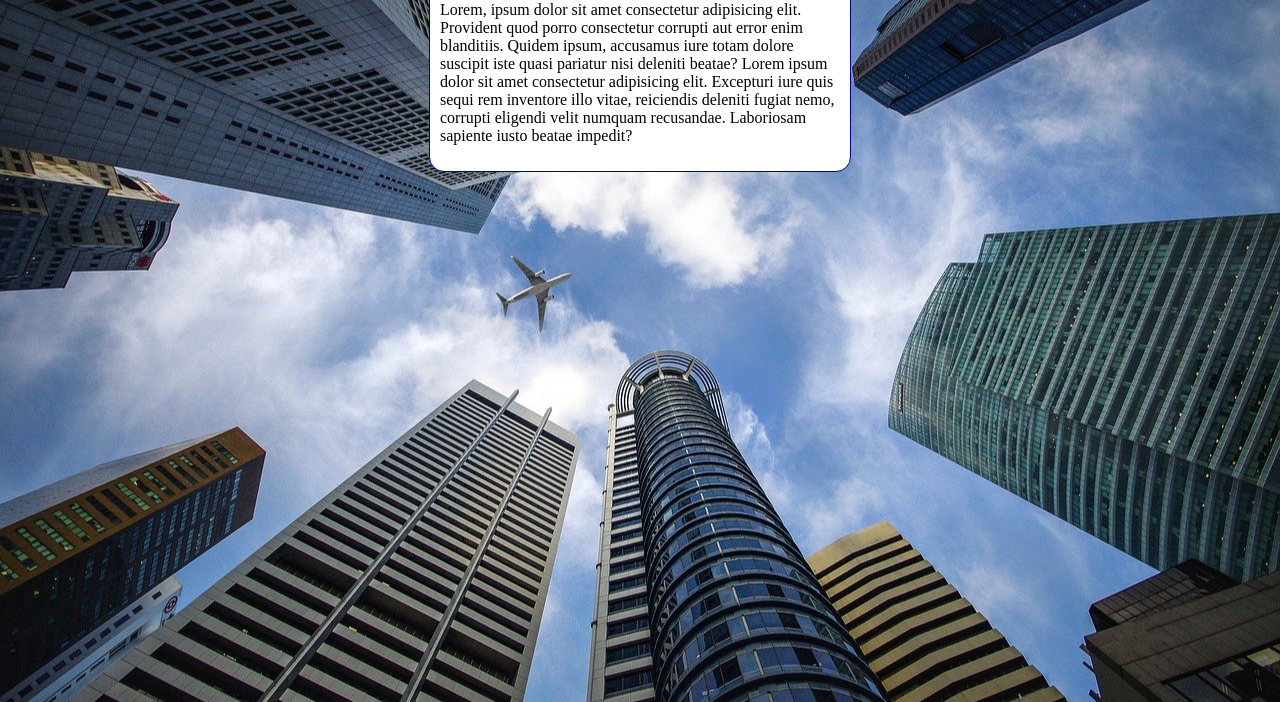
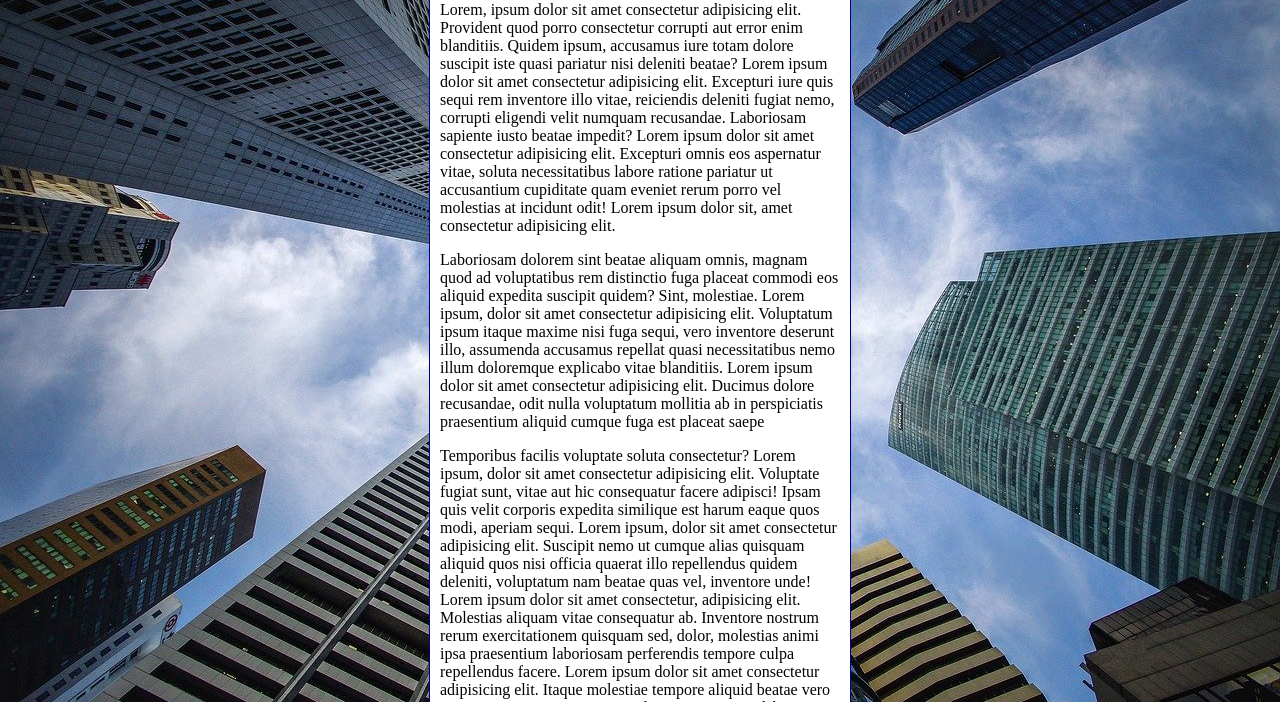
Before and after one commit to Calixtao/html-css, a plain HTML site: page exercicios/ex022/fundo006.html in a window 1280 px wide. Shown: the part 98-800 px from the top of the page. Drawn offline with Linux system fonts and the light colour scheme.

Commit message:
shorthand

```diff
--- a/exercicios/ex022/fundo006.html
+++ b/exercicios/ex022/fundo006.html
@@ -12,6 +12,14 @@
             background-position: center center;
             background-repeat: no-repeat;
             background-size: cover;
+            background-attachment: fixed;
+
+            /*
+                Shorthand - backgroud
+
+                color > image > position > repeat > size > attachment
+            */
+
         }
         main{
             background-color: white;
@@ -26,7 +34,11 @@
 <body>
     <main>
         <h1>Teste de Imagem de Fundo</h1>
-        <p>Lorem, ipsum dolor sit amet consectetur adipisicing elit. Provident quod porro consectetur corrupti aut error enim blanditiis. Quidem ipsum, accusamus iure totam dolore suscipit iste quasi pariatur nisi deleniti beatae? Lorem ipsum dolor sit amet consectetur adipisicing elit. Excepturi iure quis sequi rem inventore illo vitae, reiciendis deleniti fugiat nemo, corrupti eligendi velit numquam recusandae. Laboriosam sapiente iusto beatae impedit?</p>
+        <p>Lorem, ipsum dolor sit amet consectetur adipisicing elit. Provident quod porro consectetur corrupti aut error enim blanditiis. Quidem ipsum, accusamus iure totam dolore suscipit iste quasi pariatur nisi deleniti beatae? Lorem ipsum dolor sit amet consectetur adipisicing elit. Excepturi iure quis sequi rem inventore illo vitae, reiciendis deleniti fugiat nemo, corrupti eligendi velit numquam recusandae. Laboriosam sapiente iusto beatae impedit? Lorem ipsum dolor sit amet consectetur adipisicing elit. Excepturi omnis eos aspernatur vitae, soluta necessitatibus labore ratione pariatur ut accusantium cupiditate quam eveniet rerum porro vel molestias at incidunt odit! Lorem ipsum dolor sit, amet consectetur adipisicing elit. <p>Laboriosam dolorem sint beatae aliquam omnis, magnam quod ad voluptatibus rem distinctio fuga placeat commodi eos aliquid expedita suscipit quidem? Sint, molestiae. Lorem ipsum, dolor sit amet consectetur adipisicing elit. Voluptatum ipsum itaque maxime nisi fuga sequi, vero inventore deserunt illo, assumenda accusamus repellat quasi necessitatibus nemo illum doloremque explicabo vitae blanditiis. Lorem ipsum dolor sit amet consectetur adipisicing elit. Ducimus dolore recusandae, odit nulla voluptatum mollitia ab in perspiciatis praesentium aliquid cumque fuga est placeat saepe </p>
+        <p>Temporibus facilis voluptate soluta consectetur? Lorem ipsum, dolor sit amet consectetur adipisicing elit. Voluptate fugiat sunt, vitae aut hic consequatur facere adipisci! Ipsam quis velit corporis expedita similique est harum eaque quos modi, aperiam sequi. Lorem ipsum, dolor sit amet consectetur adipisicing elit. Suscipit nemo ut cumque alias quisquam aliquid quos nisi officia quaerat illo repellendus quidem deleniti, voluptatum nam beatae quas vel, inventore unde! Lorem ipsum dolor sit amet consectetur, adipisicing elit. Molestias aliquam vitae consequatur ab. Inventore nostrum rerum exercitationem quisquam sed, dolor, molestias animi ipsa praesentium laboriosam perferendis tempore culpa repellendus facere. Lorem ipsum dolor sit amet consectetur adipisicing elit. Itaque molestiae tempore aliquid beatae vero quae aut consequuntur nemo voluptates corporis, debitis est! Ab aut non voluptatum, corrupti quas ipsam cumque. Lorem ipsum dolor sit amet consectetur adipisicing elit. Et nemo pariatur hic illo incidunt explicabo dolor ea quidem. Enim, nemo.</p>
+        Magni, consequuntur itaque tempore ab neque eius a nobis ex. Lorem ipsum dolor sit amet consectetur adipisicing elit. Optio quis numquam vero, saepe delectus voluptatum et laborum illo praesentium neque quae nostrum ab atque earum eos necessitatibus laudantium aperiam omnis? Lorem ipsum dolor sit amet consectetur, adipisicing elit. Error neque similique praesentium explicabo blanditiis, sequi velit minus voluptate tempora vitae. Iste praesentium voluptatem eligendi in sequi laborum rem magnam ipsum!
+        debitis est! Ab aut non voluptatum, corrupti quas ipsam cumque. Lorem ipsum dolor sit amet consectetur adipisicing elit. Et nemo pariatur hic illo incidunt explicabo dolor ea quidem. Enim, nemo. Magni, consequuntur itaque tempore ab neque eius a nobis ex. Lorem ipsum dolor sit amet consectetur adipisicing elit. Optio quis numquam vero, saepe delectus voluptatum et laborum illo praesentium neque quae nostrum ab atque earum eos necessitatibus laudantium aperiam omnis? Lorem ipsum dolor sit amet consectetur, adipisicing elit. Error neque similique praesentium explicabo blanditiis, sequi velit minus voluptate tempora vitae. Iste praesentium voluptatem eligendi in sequi laborum rem magnam ipsum!
+        </p>
     </main>
 </body>
 </html>
```
